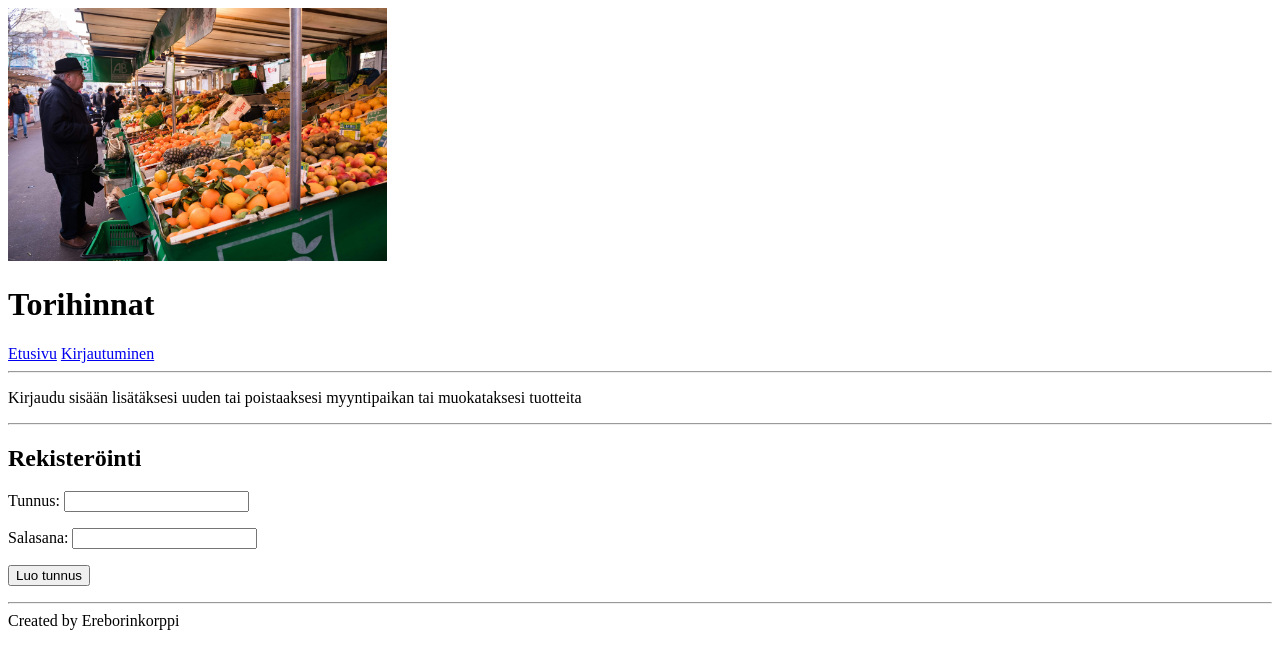
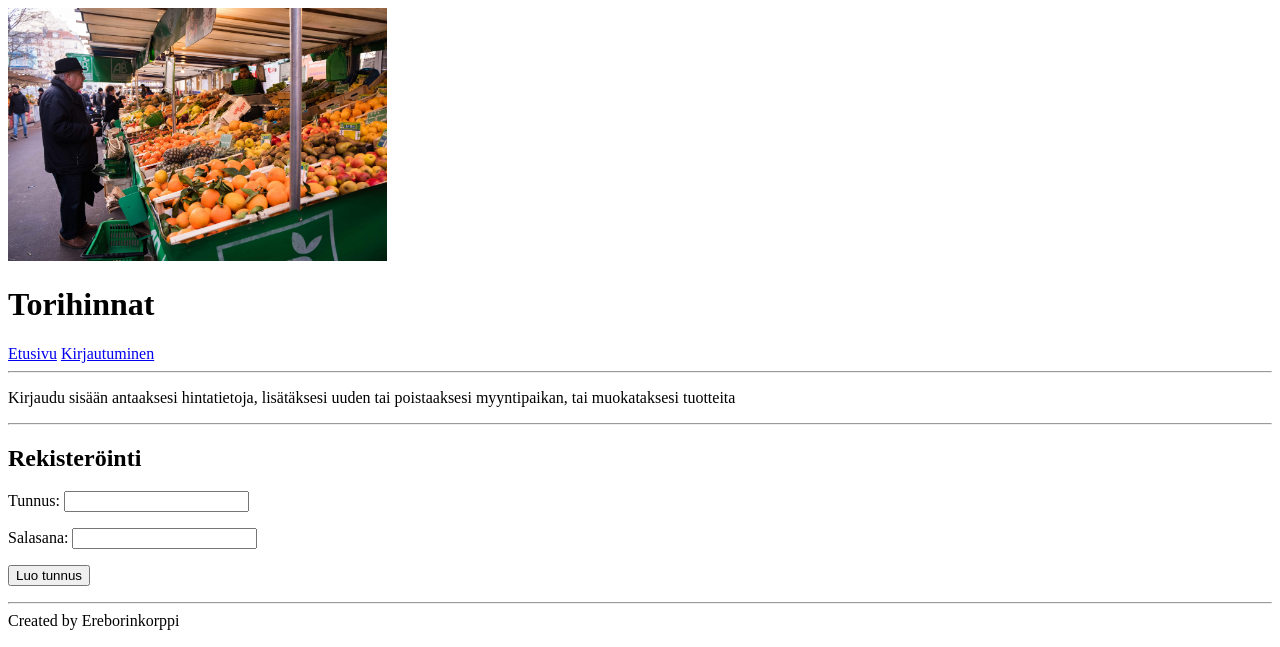
Before and after one commit to ereborinkorppi/torihinnat, a Flask app: page /register in a window 1280 px wide. Shown: the top 647 px of the page. Run offline with Flask 2, Linux system fonts and the light colour scheme.

Commit message:
Small fixes on locations and templates layout

```diff
--- a/locations.py
+++ b/locations.py
@@ -2,7 +2,7 @@ from db import db
 from flask import request, session
 import users
 
-def send():
+def add():
     location_name = request.form["location_name"]
     address = request.form["address"]
     postal_code = request.form["postal_code"]
--- a/templates/layout.html
+++ b/templates/layout.html
@@ -20,7 +20,7 @@ Olet kirjautunut sisään.
 <a href="/delete_location">Poista myyntipaikka</a>
 <a href="/products">Muokkaa tuotteita</a>
 {% else %}
-<p>Kirjaudu sisään lisätäksesi uuden tai poistaaksesi myyntipaikan tai muokataksesi tuotteita</p>
+<p>Kirjaudu sisään antaaksesi hintatietoja, lisätäksesi uuden tai poistaaksesi myyntipaikan, tai muokataksesi tuotteita</p>
 {% endif %}
 <hr>
 {% block content %}{% endblock %}
```
